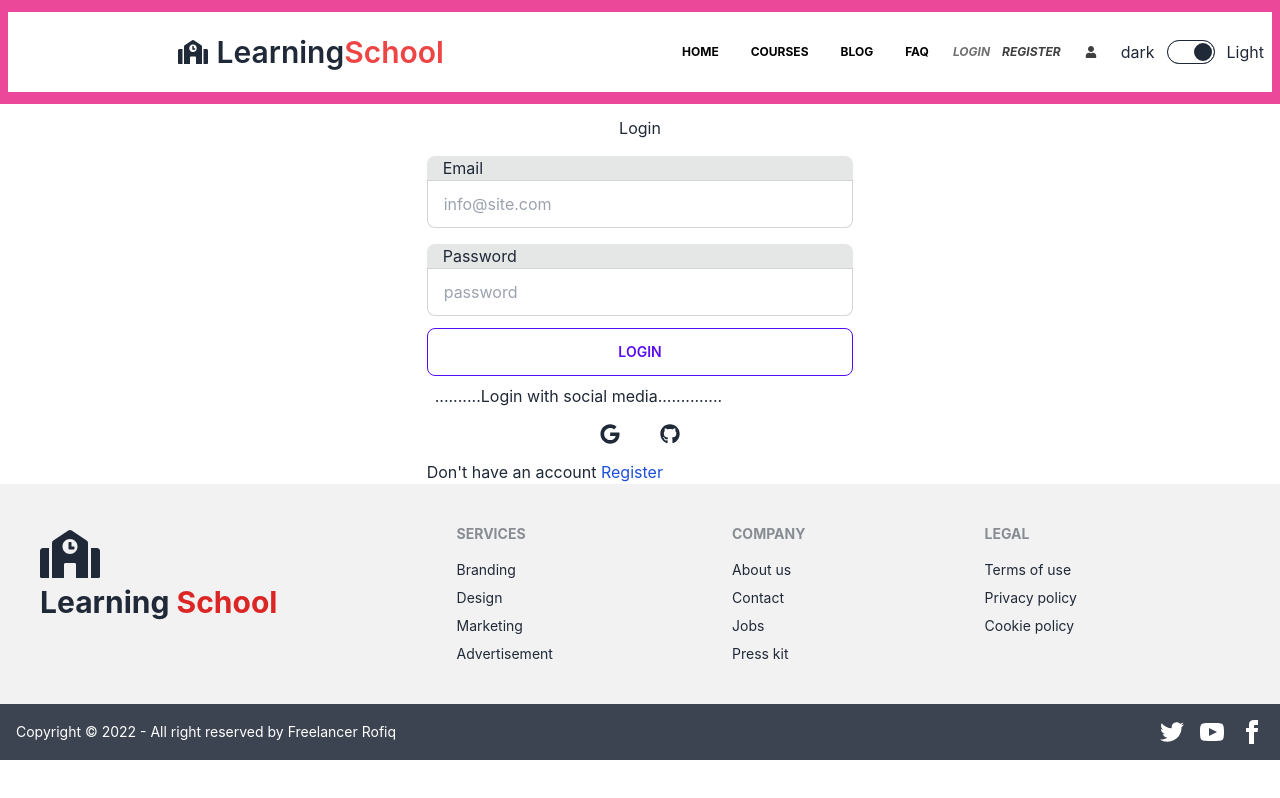
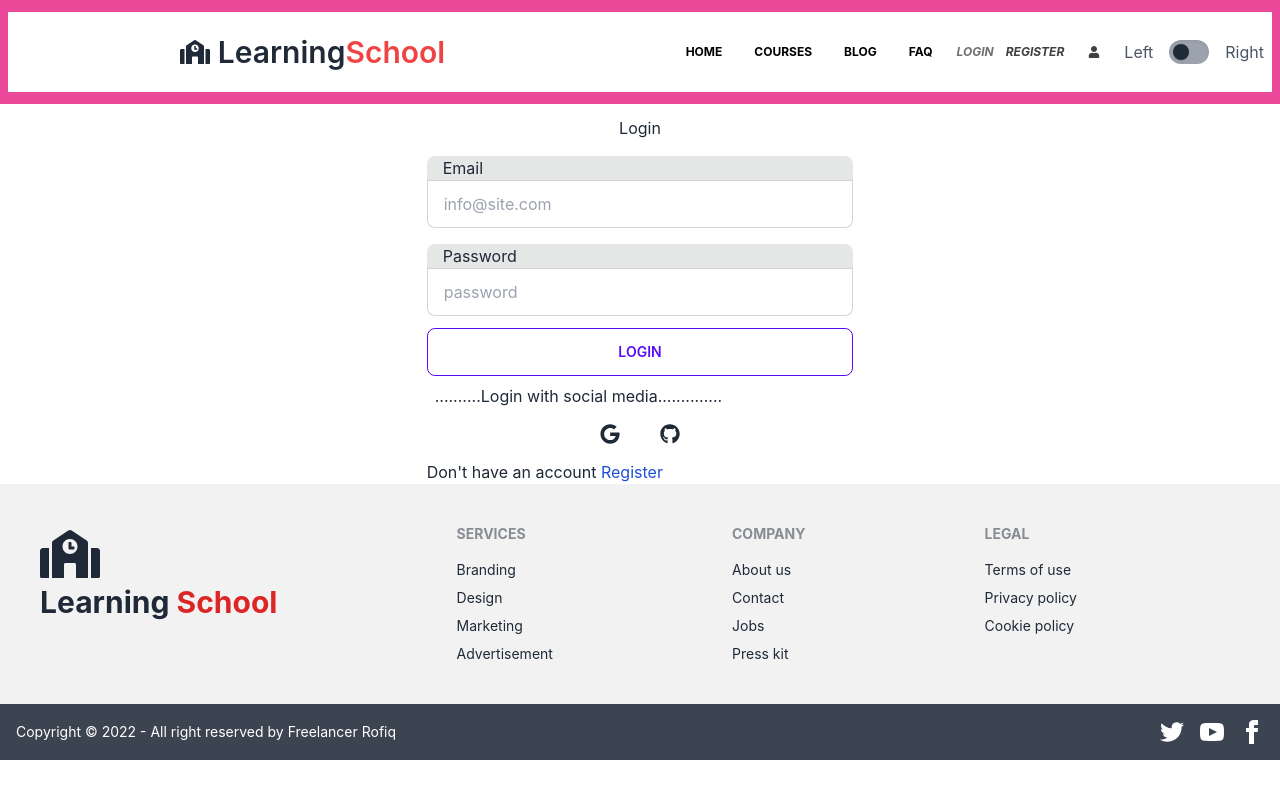
Before and after one commit to kazirofiq/lerning-school-client-side, a React (Create React App) app: page /login in a window 1280 px wide. Built offline with nearby package versions, Linux system fonts and the light colour scheme; no server answers.

Commit message:
complete the project

```diff
--- a/src/Login/Login/Login.js
+++ b/src/Login/Login/Login.js
@@ -2,11 +2,12 @@ import { GithubAuthProvider, GoogleAuthProvider } from 'firebase/auth';
 import React, { useContext, useState } from 'react';
 import { FaGithub, FaGoogle } from 'react-icons/fa';
 import { Link, useLocation, useNavigate } from 'react-router-dom';
+import { toast } from 'react-toastify';
 import { AuthContest } from '../../contexts/AuthProvider/AuthProvider';
 
 const Login = () => {
     const [error, setError] = useState('');
-    const {signIn} = useContext(AuthContest);
+    const {signIn, setLoading} = useContext(AuthContest);
     const {providerLogin, gitProviderLogin } = useContext(AuthContest);
     const googleProvider = new GoogleAuthProvider();
     const githubProvider = new GithubAuthProvider();
@@ -21,6 +22,7 @@ const Login = () => {
         const password = form.password.value;
         signIn(email, password)
         .then(result => {
+            toast.success('Login Success!')
             const user = result.user;
             console.log(user);
             form.reset();
@@ -30,31 +32,35 @@ const Login = () => {
             //     // navigate(from, { replace: true });
             // }
             // else{
-            //     toast.error('Your email is not verified. Please Verify')
+                // toast.error('Your email is not verified. Please Verify')
             // }
         })
         .catch(error => {
             console.error(error)
             setError(error.message)
         })
-        // .finally(() =>{
-        //     setLoading(false);
-        // })
+        .finally(() =>{
+            setLoading(false);
+        })
     }
 
     const handleGoogleSign = () =>{
         providerLogin(googleProvider)
         .then(result => {
+            toast.success('Login Success!')
             const user = result.user;
             console.log(user);
+            navigate(from, { replace: true });
         })
         .catch(error => console.error(error))
     }
     const handleGithubSign = () =>{
         gitProviderLogin(githubProvider)
         .then(result => {
+            toast.success('Login Success!')
             const user = result.user;
             console.log(user);
+            navigate(from, { replace: true });
         })
         .catch(error => console.error(error))
     }
--- a/src/Login/Register/Register.js
+++ b/src/Login/Register/Register.js
@@ -1,14 +1,18 @@
 import { GithubAuthProvider, GoogleAuthProvider } from 'firebase/auth';
 import React, { useContext, useState } from 'react';
 import { FaGithub, FaGoogle } from 'react-icons/fa';
-import { Link } from 'react-router-dom';
+import { Link, useLocation, useNavigate } from 'react-router-dom';
 import { AuthContest } from '../../contexts/AuthProvider/AuthProvider';
 
 const Register = () => {
 
     const [error, setError] = useState('');
     const [accepted, setAccepted] = useState(false);
-    const {createUser, updateUserProfile, verifyEmail} = useContext(AuthContest);
+    const {createUser, updateUserProfile, verifyEmail,loading} = useContext(AuthContest);
+    const navigate = useNavigate();
+    const location = useLocation();
+
+    const from = location.state?.from?.pathname || "/";
 
     const {providerLogin, gitProviderLogin  } = useContext(AuthContest);
     const googleProvider = new GoogleAuthProvider();
@@ -30,6 +34,7 @@ const Register = () => {
             console.log(user);
             setError('');
             form.reset();
+            navigate(from, { replace: true });
             // handleUpdateUserProfile(name, photoURL)
             // handleEmailVerification();
             // toast.success('Please verify your email address before login')
@@ -65,7 +70,10 @@ const Register = () => {
         providerLogin(googleProvider)
         .then(result => {
             const user = result.user;
-            console.log(user);
+            console.log(user)
+            navigate(from, { replace: true });
+
+
         })
         .catch(error => console.error(error))
     }
@@ -73,7 +81,9 @@ const Register = () => {
         gitProviderLogin (githubProvider)
         .then(result => {
             const user = result.user;
-            console.log(user);
+            console.log(user)
+            navigate(from, { replace: true });
+
         })
         .catch(error => console.error(error))
     }
--- a/src/Pages/Capter/Capter.js
+++ b/src/Pages/Capter/Capter.js
@@ -1,12 +1,15 @@
 import React from 'react';
 import { Link, useLoaderData } from 'react-router-dom';
+import Pdf from "react-to-pdf";
+
+const ref = React.createRef();
 
 const Capter = () => {
     const educate = useLoaderData();
     const {title, image, price, description, id} = educate;
     console.log(educate)
     return (
-        <div className="card w-9/12 bg-base-300 shadow-xl mx-auto">
+        <div ref={ref} className="card w-9/12 bg-base-300 shadow-xl mx-auto">
         <figure>
             <img src={image} alt="Shoes" />
 
@@ -16,6 +19,9 @@ const Capter = () => {
         {title}
         <div className="badge badge-secondary"></div>
         </h2>
+        <Pdf targetRef={ref} filename="code-example.pdf">
+        {({ toPdf }) => <button onClick={toPdf}>Generate Pdf</button>}
+        </Pdf>
         <p>{description}</p>
         <div className="card-actions justify-end">
         <div className="badge badge-outline text-purple-400">Enrol Noe (free)</div>
--- a/src/Pages/Share/Header/Header.js
+++ b/src/Pages/Share/Header/Header.js
@@ -5,10 +5,12 @@ import RightSideNav from '../RightSideNav/RightSideNav';
 import { useContext } from 'react';
 import { AuthContest } from '../../../contexts/AuthProvider/AuthProvider';
 import { Button, Theme } from 'react-daisyui';
+import { useState } from 'react';
 
 
 const Header = () => {
     const { user, logOut } = useContext(AuthContest);
+    const [open, setOpen] = useState(false);
 
 
     const handleLogOut = () => {
@@ -122,17 +124,17 @@ const Header = () => {
 
                                 </li>
 
-                                <div className='flex gap-2'>
-                                    <button className='hidden lg:block'>dark</button>
-                                    <div  className="form-control hidden lg:block">
-                                    <label  className="label cursor-pointer">
-                                    <span className="label-text"></span>
-                                    <input type="checkbox" className="toggle" checked />
+                                <li>
+                                    <label for="Toggle1" className="inline-flex items-center space-x-4 cursor-pointer text-gray-600">
+                                    <span>Left</span>
+                                    <span className="relative">
+                                    <input id="Toggle1" type="checkbox" className="hidden peer" />
+                                    <div className="w-10 h-6 rounded-full shadow-inner bg-gray-400 peer-checked:bg-violet-400"></div>
+                                    <div className="absolute inset-y-0 left-0 w-4 h-4 m-1 rounded-full shadow peer-checked:right-0 peer-checked:left-auto bg-gray-800"></div>
+                                    </span>
+                                    <span>Right</span>
                                     </label>
-                                    </div>
-
-                                    <button className='hidden lg:block'>Light</button>
-                                    </div>
+                                </li>
 
                             </ul>
 
```
Also changed, not shown: src/routes/routes.js (+6 -1 lines).
